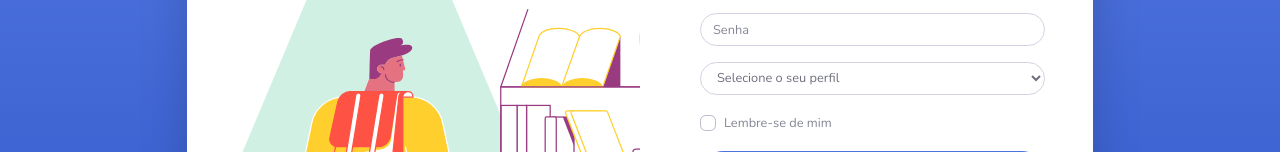
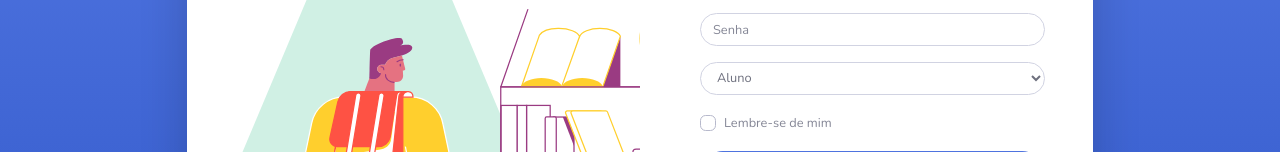
Before and after one commit to Dunedai/sae, a plain HTML site: page src/login.html in a window 1280 px wide. Shown: the part 185-337 px from the top of the page. Drawn offline with nearby package versions, Linux system fonts and the light colour scheme.

Commit message:
Exclusão de uma opção em perfil no login

```diff
--- a/src/login.html
+++ b/src/login.html
@@ -48,7 +48,6 @@
                     </div>
                     <div class="form-group">
                       <select name="perfil" class="form-control form-control-user" id="inputPerfil">
-                        <option>Selecione o seu perfil</option>
                         <option value="1">Aluno</option>
                         <option value="2">Monitor</option>
                         <option value="3">Professor</option>
```
